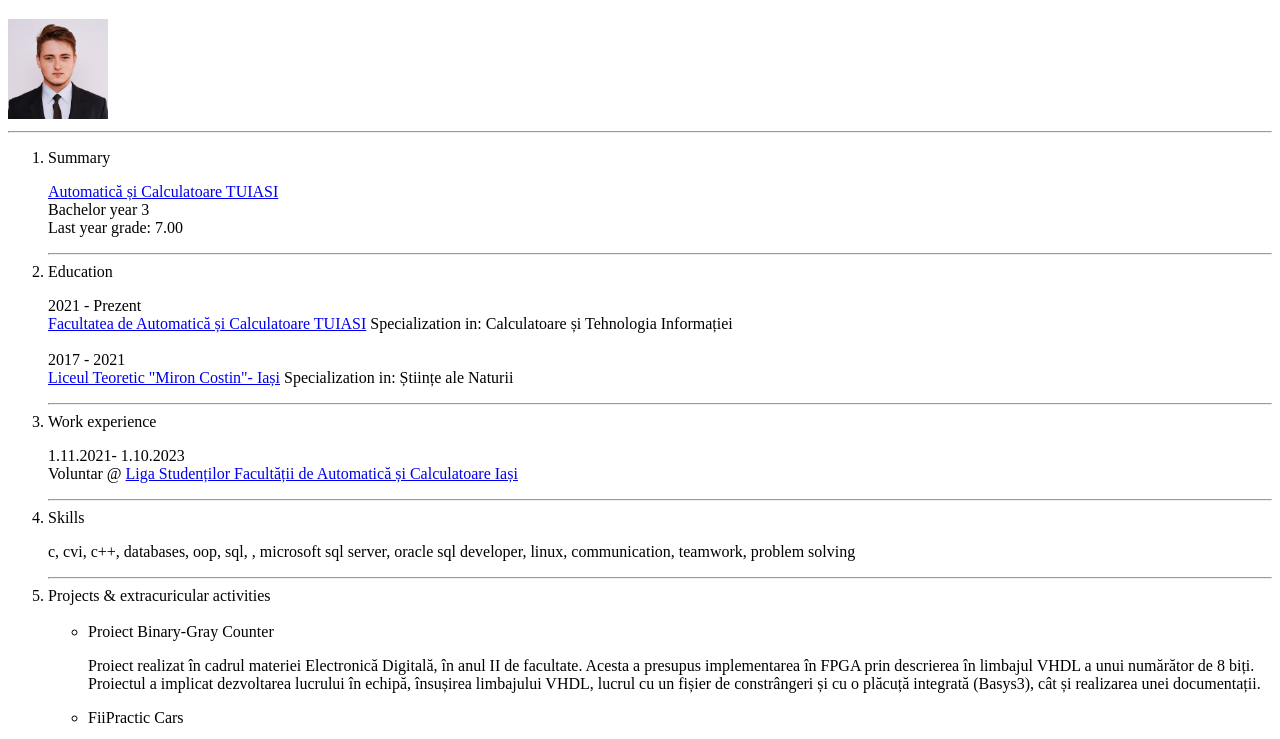
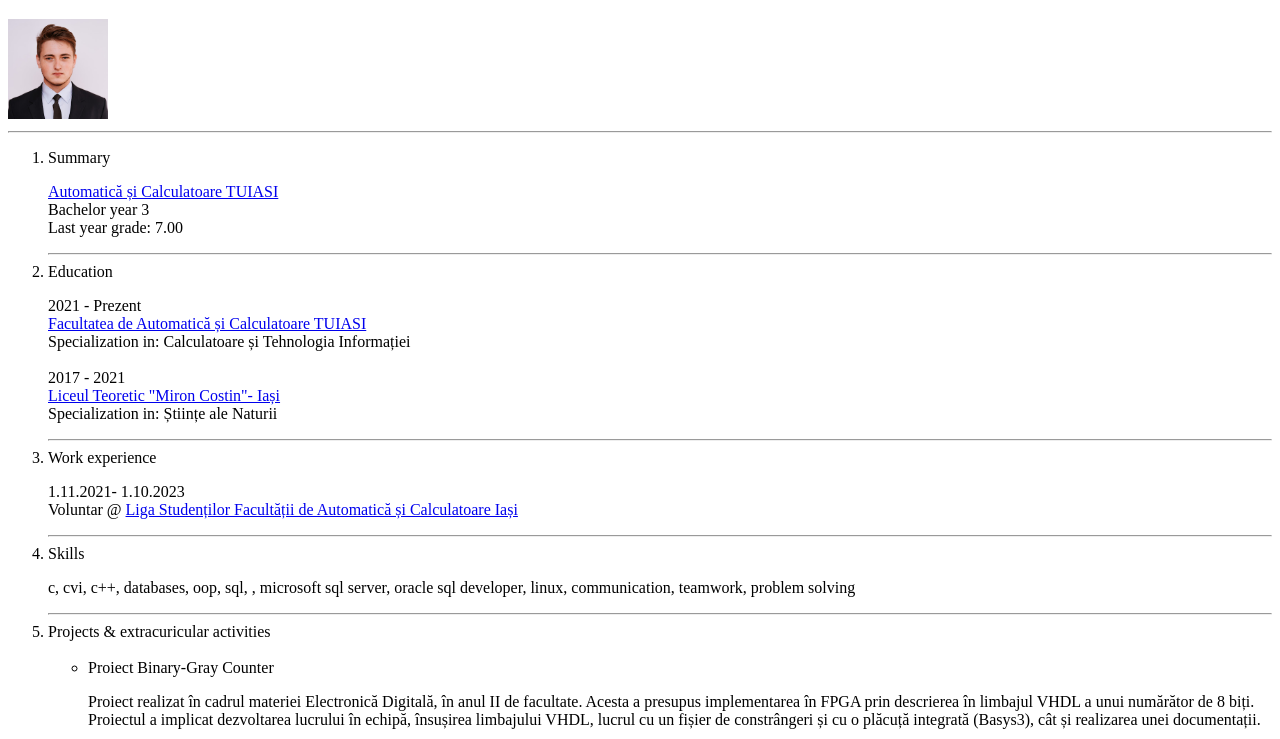
Before and after one commit to tudor9301/Capstone-Project-1, a plain HTML site: page index.html in a window 1280 px wide. Shown: the part 61-800 px from the top of the page. Drawn offline with Linux system fonts and the light colour scheme.

Commit message:
Update index.html

```diff
--- a/index.html
+++ b/index.html
@@ -21,12 +21,12 @@
         <li>Education</li>
             <p>
                 2021 - Prezent <br/>
-                <a href="https://ac.tuiasi.ro/">Facultatea de Automatică și Calculatoare TUIASI</a>
+                <a href="https://ac.tuiasi.ro/">Facultatea de Automatică și Calculatoare TUIASI</a> <br/>
                 Specialization in: Calculatoare și Tehnologia Informației
                 <br/> <br/>
                 2017 - 2021
                 <br/>
-                <a href="https://ltmcis.ro/">Liceul Teoretic "Miron Costin"- Iași</a>
+                <a href="https://ltmcis.ro/">Liceul Teoretic "Miron Costin"- Iași</a> <br/>
                 Specialization in: Științe ale Naturii
             </p>
             <hr/>
```
